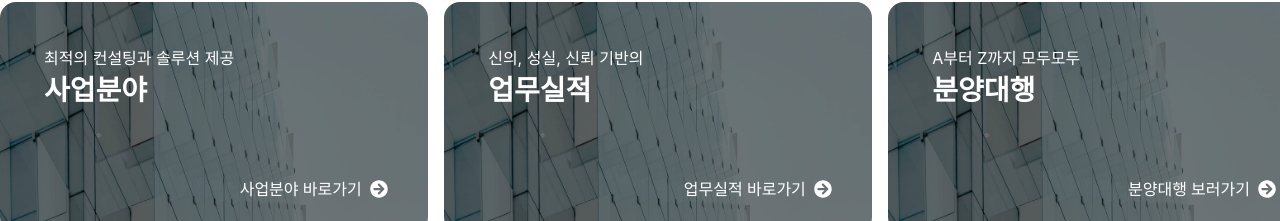
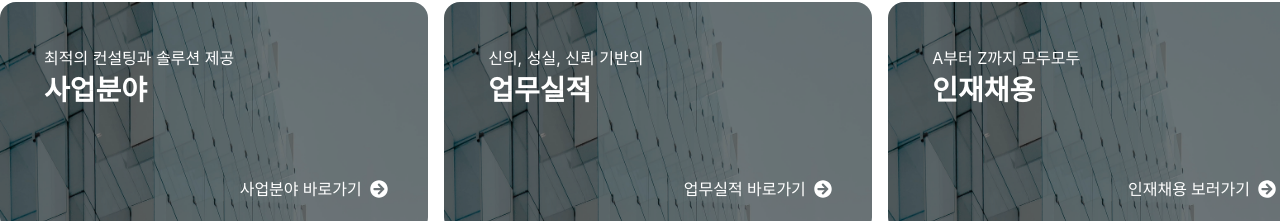
Before and after one commit to ekankr2/hyukbon, a Next.js app: page / in a window 1280 px wide. Shown: the part 731-952 px from the top of the page. Built offline with nearby package versions, Linux system fonts and the light colour scheme; a web font is replaced by a local one.

Commit message:
fix: build error

```diff
--- a/app/page.tsx
+++ b/app/page.tsx
@@ -95,7 +95,7 @@ export default function Home() {
               >
                 <div className="absolute left-6 top-6 lg:left-10 xl:left-11 lg:top-10 xl:top-11 z-10">
                   <p>A부터 Z까지 모두모두</p>
-                  <h3 className="text-28">분양대행</h3>
+                  <h3 className="text-28">인재채용</h3>
                 </div>
                 <Link
                   href="https://www.incruit.com/company/1678069226/job/"
@@ -110,7 +110,7 @@ export default function Home() {
                   />
                 </Link>
                 <div className="absolute text-14 lg:text-16 font-medium bottom-4 right-4 lg:bottom-8 lg:right-10 flex justify-between flex-row items-center">
-                  <p className="pr-2">분양대행 보러가기</p>
+                  <p className="pr-2">인재채용 보러가기</p>
                   <span className="text-18">
                     <FaArrowCircleRight />
                   </span>
--- a/app/performance/[name]/page.tsx
+++ b/app/performance/[name]/page.tsx
@@ -10,7 +10,7 @@ import {
   navigationMenuTriggerStyle,
 } from "@/components/ui/navigation-menu";
 
-function Page({ params }: { name: string }) {
+function Page({ params }: { params: { name: string } }) {
   const name = decodeURIComponent(params.name);
 
   return (
```
